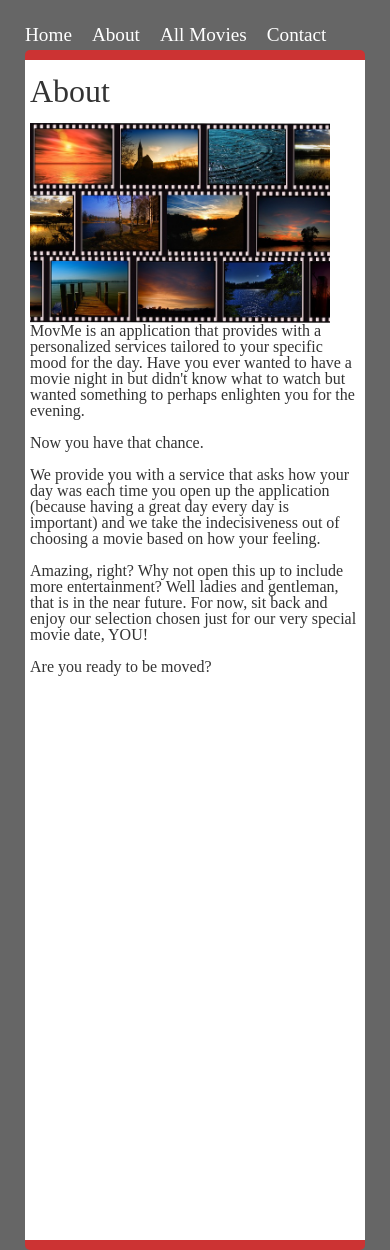
After one commit to shawnfielding/MovMe, a PHP site: page /about.html in a window 390 px wide. The commit adds this page. Run offline with PHP 8.4, Linux system fonts and the light colour scheme; some libraries are stand-ins or nearby versions.

Commit message:
Comparison Code

```diff
--- /dev/null
+++ b/about.html
@@ -0,0 +1,73 @@
+<!DOCTYPE html>
+<html lang="en">
+<head>
+  <meta charset="utf-8">
+  <meta http-equiv="X-UA-Compatible" content="IE=edge">
+  <meta name="viewport" content="width=device-width, initial-scale=1">
+
+<!-- The above 3 meta tags *must* come first in the head; any other head content must come *after* these tags -->
+
+<!--  This template contains the the jquery connection and bootstrap css and javascript to
+pretty much to anything either can handle.  Remove this comment when necessary.
+  -->
+
+  <title>MovMe</title>
+
+<!--jQuery-->
+
+	<script src="https://code.jquery.com/jquery-3.1.1.min.js" integrity="sha256-hVVnYaiADRTO2PzUGmuLJr8BLUSjGIZsDYGmIJLv2b8=" crossorigin="anonymous">
+	</script>
+
+<!--Bootstrap javascript -->
+    <script src="https://maxcdn.bootstrapcdn.com/bootstrap/3.3.7/js/bootstrap.min.js" integrity="sha384-Tc5IQib027qvyjSMfHjOMaLkfuWVxZxUPnCJA7l2mCWNIpG9mGCD8wGNIcPD7Txa" crossorigin="anonymous"></script>
+
+<!--Stylesheets -->
+    <!-- Bootstrap css -->
+   <link href="https://maxcdn.bootstrapcdn.com/bootstrap/3.3.7/css/bootstrap.min.css" rel="stylesheet" integrity="sha384-BVYiiSIFeK1dGmJRAkycuHAHRg32OmUcww7on3RYdg4Va+PmSTsz/K68vbdEjh4u" crossorigin="anonymous">
+
+<!-- Local css -->
+	<link href="assets/css/reset.css" rel="stylesheet" type="text/css">
+	<link href="assets/css/style.css" rel="stylesheet" type="text/css">
+
+</head>
+
+<body>
+		<div class="container">
+
+    	<div id="navigation">
+        	 <!--Navigation-->
+                <ul>
+                    <li><a href="index.html">Home</a></li>
+                    <li><a class="active" href="about.html">About</a></li>
+                    <li><a href="#">All Movies</a></li>
+                    <li><a href="#">Contact</a></li>
+                </ul>
+        </div>
+                        <div id="main">
+
+                            <div id="header">
+                    <!--Main Content area-->
+                            </div>
+                            <div id="content">
+                            	  <h2>About</h2><br>
+	                           	  <img id="img-left" class="img-three" src="assets/images/cinema-64154_640.jpg" alt="MovMe Logo"><p>MovMe is an application that provides with a personalized services tailored to your specific mood for the day. Have you ever wanted to have a movie night in but didn't know what to watch but wanted something to perhaps enlighten you for the evening. <br><br> Now you have that chance. <br><br> We provide you with a service that asks how your day was each time you open up the application (because having a great day every day is important) and we take the indecisiveness out of choosing a movie based on how your feeling. <br><br> Amazing, right? Why not open this up to include more entertainment? Well ladies and gentleman, that is in the near future. For now, sit back and enjoy our selection chosen just for our very special movie date, YOU! <br><br> Are you ready to be moved? </p> <br>
+
+
+                            <div id="footer">
+                            </div>
+
+                        </div>
+
+    </div>
+
+<!--- Local JavaScript Link and Code -->
+
+        <script src="assets/javascript/app.js"></script>
+		<script src="https://www.gstatic.com/firebasejs/3.7.4/firebase.js"></script>
+        <script type="text/javascript" src="indico.js"></script>
+
+
+        </script>
+
+</body>
+</html>
--- a/assets/css/style.css
+++ b/assets/css/style.css
@@ -1,120 +1,322 @@
-/*-------------
- 	General styles for elements and such
--------------*/
-
-*{
+html {
+	background-color: #666;
 }
 
-html  {
+body {
+	background-color: #666;
+	background-image: url("../images/movme2.png");
+	background-repeat: no-repeat;
+	background-position: right;
+
 
 }
 
-body {
-background-image: url("../images/2266.jpg");
-background-color: #eee;
-background-repeat: no-repeat;
-}
-
-div {
-}
-
-.container {
+#navigation {
+	padding-top: 20px;
 
 }
 
-.row {
+ul {
+    list-style-type: none;
+    margin: 0;
+    padding: 0;
+    width: 10%;
+    background-color: #666;
+    height: 50%;
+    position: fixed;
+    overflow: auto;
+}
+
+li {
+	color: #fff;
+	font-size: larger;
 
 }
 
-/*Because we are using bootstrap, the definition of the general column name does not exist.*/
-
-h1,h2,h3,h4,h5 {
+li a {
+	display: block;
+	padding: 5px 10px;
+	text-decoration: none;
+	color: #fff;
 }
 
-h1 {
+a:active {
+	background-color: #ccc;
+	color: #5a0d0d;
+}
+
+a:hover {
+	background-color: #a9a9a9;
+	color: #000;
+}
+
+
+
+#main {
+	width: 820px;
+	height: 900px;
+	background-color: #fff;
+	margin: 0 auto;
+	border-radius: 5px;
+	border-top: 10px solid #C33;
+	border-bottom: 10px solid #C33;
+
+}
+
+#content {
+	position: absolute;
+	top: 50px;
+	padding: 5px;
+	width: 820px;
+
+}
+
+#logo {
+	color: #fff;
+	font-weight: bold;
+	font-size: xx-large;
+
+
+}
+
+.img-one {
+	width: 300px;
+	height: 200px;
+	margin-right: 10px;
+
+}
+
+.img-two {
+	width: 200px;
+	height: 150px;
+	margin-right: 10px;
+
+}
+
+.img-three {
+	width: 400px;
+	height: 200px;
+	margin-right: 10px;
+
+}
+
+#img-left {
+	float: left;
+
+}
+
+#img-right {
+	float: right;
+}
+
+hr.red {
+	border-top: 1px solid #c33;
+}
+
+#input-style {
+	width: 200px;
+}
+
+.spacing {
+	margin-bottom: 10px;
+	margin-top: 10px;
+}
+
+#button-bg {
+	background-color: #ccc;
+	border: 1px solid #fff;
+	color: #000;
+
+}
+
+h3 {
+	font-size: larger;
+
 }
 
 h2 {
-	text-align: center;
-    font-family: serif;
-    font-size: 25px;
-    margin-top: 10px;
-    color: #000;
-    margin-bottom: 10px;
-}
-
-h3 {
-}
-
-h4 {
-}
-
-h5 {
-}
-
-#header {
-/*	background-image: url("../images/256.jpg");*/
-	height: 250px;
-    background-color: #fff;
+	font-size: 2em;
 
 }
-#header-two {
-    background-color: #fff;
-    background-position: 100% auto;
-    height: 550px;
+#movie-selection {
+	width: 820px;
+
 
 }
 
-.icon {
-	width: 40px;
-	height: 40px;
-	float: right;
-	position: 550px;
-	padding: 5px;
-	margin-top: 5px;
-}
-
-#banner {
-	width: 100%;
-	height: 250px;
-
-}
-.navbar-default .navbar-brand {
-	color: #000;
-	height: 50px;
-    font-size: 23px;
+@media only screen and (max-width: 1200px) {
+	#main {
+		width: 620px;
 
 	}
 
-.navbar-default {
-    background-color: #fff;
-    border-color: #e7e7e7;
+	#content {
+		width: 620px;
+		top: 70px;
 	}
 
-#input-style {
-	width: 300px;
-	overflow: auto;
-	margin-bottom: 40px;
+	ul {
+		list-style-type: none;
+	    margin: 0 auto;
+	    overflow: hidden;
+	    width: 400px;
+	    height: 30px;
+	    position: absolute;
+	}
+
+	li {
+		display: inline-block;
+		float: left;
+		color: #fff;
+		font-size: larger;
 
 	}
 
-#font-one {
-	font-family: 'Philosopher', sans-serif;
+	li a {
+	display: block;
 	}
 
-#input-radio {
-	margin-bottom: 10px;
-
+	#navigation {
+	padding-bottom: 30px;
+	width: 400px;
+	height: 50px;
+	margin: 0 auto;
+	list-style: none;
 	}
-/*-------------------
-Section-specific styles
----------------------*/
 
 
 
 
 
+}
 
-/*---------------------------
-Device-specific customizations
-------------------------------*/
+@media only screen and (max-width: 768px) {
+	body {
+		background-image: none;
+
+	}
+
+	#main {
+		width: 620px;
+
+	}
+
+	#content {
+		width: 620px;
+		top: 70px;
+	}
+
+	#img-right {
+		float: left;
+	}
+
+	ul {
+		list-style-type: none;
+	    margin: 0 auto;
+	    overflow: hidden;
+	    width: 400px;
+	    height: 30px;
+	    position: absolute;
+	}
+
+	li {
+		display: inline-block;
+		float: left;
+		color: #fff;
+		font-size: larger;
+
+	}
+
+	li a {
+	display: block;
+	}
+
+	#navigation {
+	padding-bottom: 30px;
+	width: 400px;
+	height: 50px;
+	margin: 0 auto;
+	list-style: none;
+	}
+}
+
+@media only screen and (max-width: 660px) {
+
+	#main {
+		width: 480px;
+	}
+
+	#content {
+		width: 480px;
+		top: 70px;
+	}
+
+
+	ul {
+		list-style-type: none;
+	    margin: 0 auto;
+	    overflow: hidden;
+	    width: 400px;
+	    height: 30px;
+	    position: absolute;
+	}
+
+	li {
+		display: inline-block;
+		float: left;
+		color: #fff;
+		font-size: larger;
+
+	}
+
+	li a {
+	display: block;
+	}
+
+	#navigation {
+	padding-bottom: 30px;
+	width: 400px;
+	height: 50px;
+	margin: 0 auto;
+	list-style: none;
+	}
+
+	.img-three {
+	width: 450px;
+	height: 200px;
+	margin-right: 10px;
+
+}
+}
+
+
+@media only screen and (max-width: 480px) {
+	body {
+		background-image: none;
+
+	}
+
+	#main {
+		width: 340px;
+	}
+
+	#content {
+		width: 340px;
+	}
+
+	#img-right {
+		float: left;
+	}
+
+	#main {
+		height: 1200px ;
+	}
+
+	.img-three {
+		width: 300px;
+		height: 200px;
+		margin-right: 10px;
+
+}
+
+}
```
Also changed, not shown: index.html (+41 -93 lines), moviegetter.html (+28 -60 lines), README.md, assets/images/OE5MFK0.jpg (added), assets/images/cinema-64154_640.jpg (added), assets/images/movme.jpg (added), assets/images/movme.png (added), assets/images/movme2.png (added), assets/images/movmelogo.png (added), 4 other files. Lines whose indentation alone changed are shown as unchanged.
